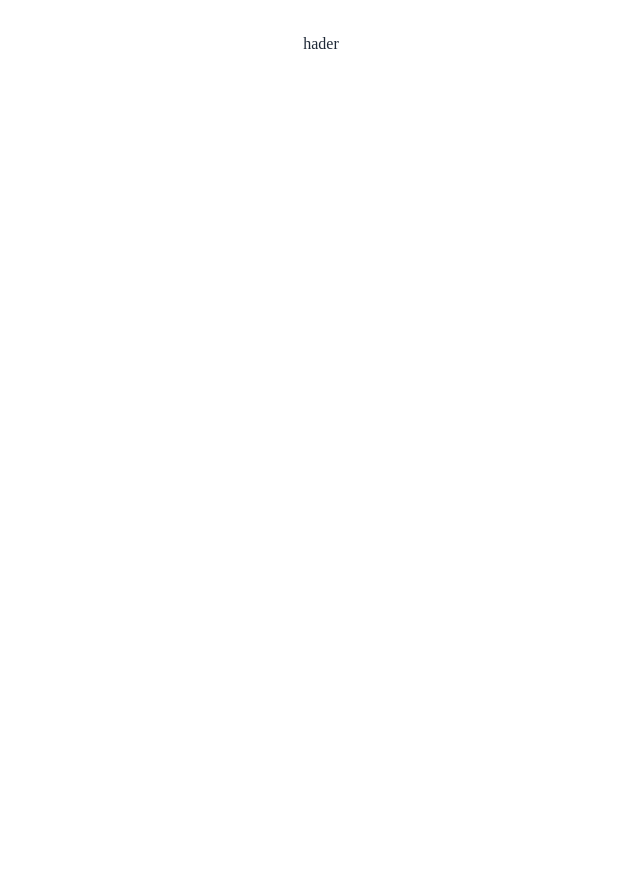
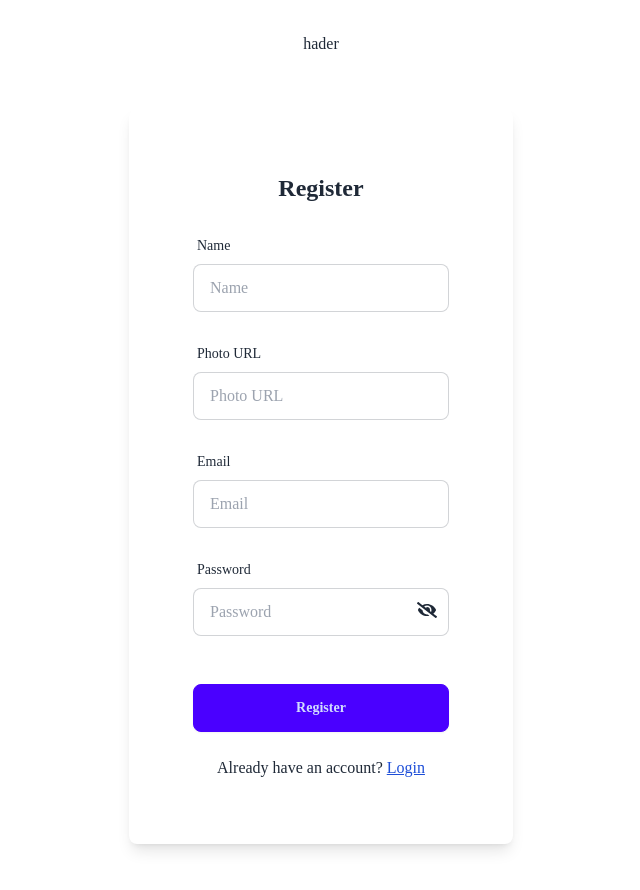
Before and after one commit to FarHan949/urban-nest, a React (Vite) app: page /register in a window 1280 px wide. Shown: the top 890 px of the page, without its empty margins (319-959 px from the left). Before the commit the page ends 800 px from the top, so only its background shows below. Built offline with nearby package versions, Linux system fonts and the light colour scheme.

Commit message:
added register page

```diff
--- a/package.json
+++ b/package.json
@@ -12,6 +12,7 @@
   "dependencies": {
     "react": "^18.3.1",
     "react-dom": "^18.3.1",
+    "react-icons": "^5.4.0",
     "react-router-dom": "^7.0.2"
   },
   "devDependencies": {
--- a/src/componets/Pages/Register/Register.jsx
+++ b/src/componets/Pages/Register/Register.jsx
@@ -1,14 +1,85 @@
-import React from 'react';
+import React, { useState } from 'react';
+import { Link } from 'react-router-dom';
+import { FaEye, FaEyeSlash } from 'react-icons/fa';
 
 const Register = () => {
+  const [showPassword, setShowPassword] = useState(false);
 
 
-    return (
-        <div>
-
-        </div>
-    );
+  return (
+    <div className="flex justify-center items-center min-h-screen mt-5">
+      <div className="card bg-base-100 w-full max-w-sm p-6 rounded-lg shadow-lg">
+        <form className="card-body">
+          <h2 className="text-2xl font-bold text-center mb-4">Register</h2>
+          <div className="form-control mb-4">
+            <label className="label">
+              <span className="label-text">Name</span>
+            </label>
+            <input
+              type="text"
+              name="name"
+              placeholder="Name"
+              className="input input-bordered w-full"
+              required
+            />
+          </div>
+          <div className="form-control mb-4">
+            <label className="label">
+              <span className="label-text">Photo URL</span>
+            </label>
+            <input
+              type="url"
+              name="photo"
+              placeholder="Photo URL"
+              className="input input-bordered w-full"
+              required
+            />
+          </div>
+          <div className="form-control mb-4">
+            <label className="label">
+              <span className="label-text">Email</span>
+            </label>
+            <input
+              type="email"
+              name="email"
+              placeholder="Email"
+              className="input input-bordered w-full"
+              required
+            />
+          </div>
+          <div className="form-control mb-4">
+            <label className="label">
+              <span className="label-text">Password</span>
+            </label>
+            <div className="relative">
+              <input
+                type={showPassword ? 'text' : 'password'}
+                name="password"
+                placeholder="Password"
+                className="input input-bordered w-full"
+                required
+              />
+              <span
+                onClick={() => setShowPassword(!showPassword)}
+                className="absolute top-3 right-3 text-xl cursor-pointer"
+              >
+                {showPassword ?  <FaEye /> : <FaEyeSlash />}
+              </span>
+            </div>
+          </div>
+          <div className="form-control mt-6">
+            <button className="btn btn-primary w-full">Register</button>
+          </div>
+          <p className="text-center mt-4">
+            Already have an account?{' '}
+            <Link to="/login" className="text-blue-700 underline">
+              Login
+            </Link>
+          </p>
+        </form>
+      </div>
+    </div>
+  );
 };
 
-
 export default Register;
--- a/src/componets/Routes/Routes.jsx
+++ b/src/componets/Routes/Routes.jsx
@@ -8,6 +8,8 @@ import Register from '../Pages/Register/Register';
 import Profile from '../Pages/Profile/Profile';
 import Contact from '../Pages/Contact/Contact';
 import Agent from '../Pages/Agent/Agent';
+
+
 
 const routes = createBrowserRouter([
     {
```
Also changed, not shown: 1 other file (tests, documents, lock files or other folders).
